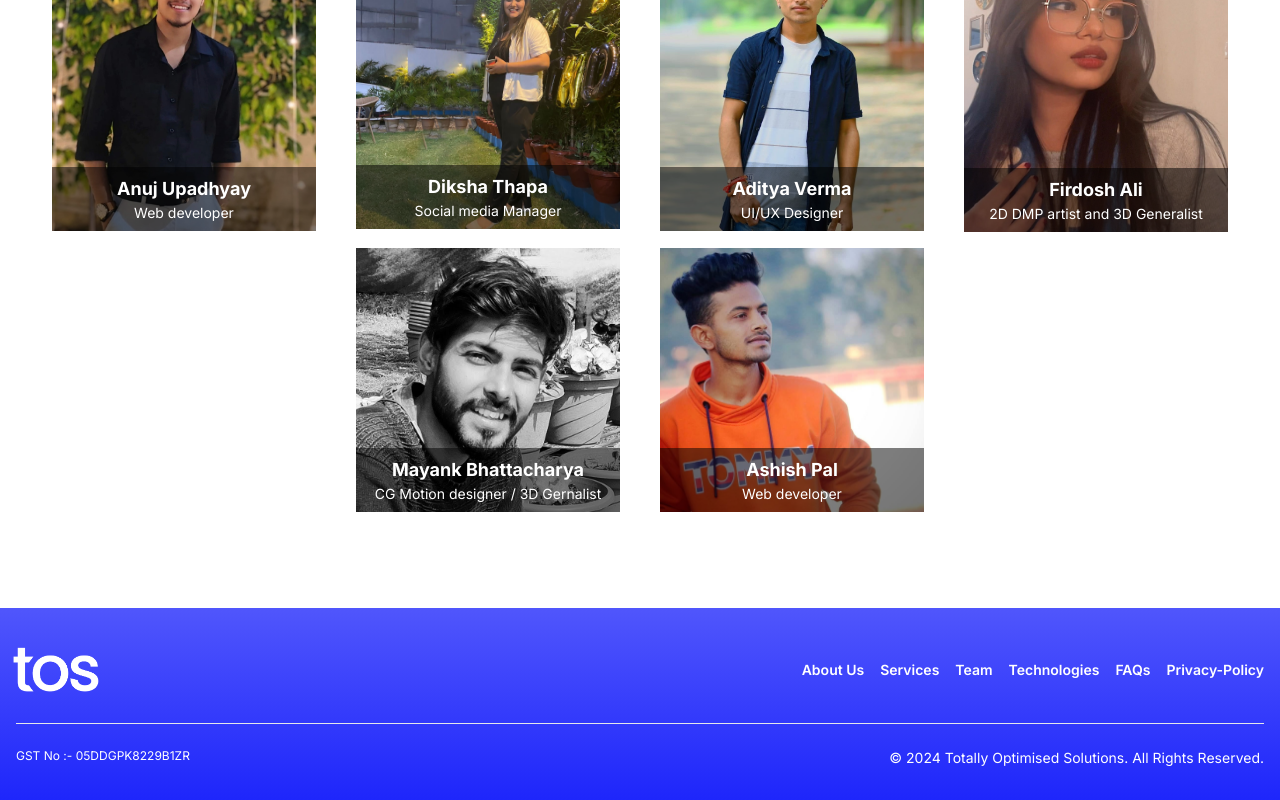
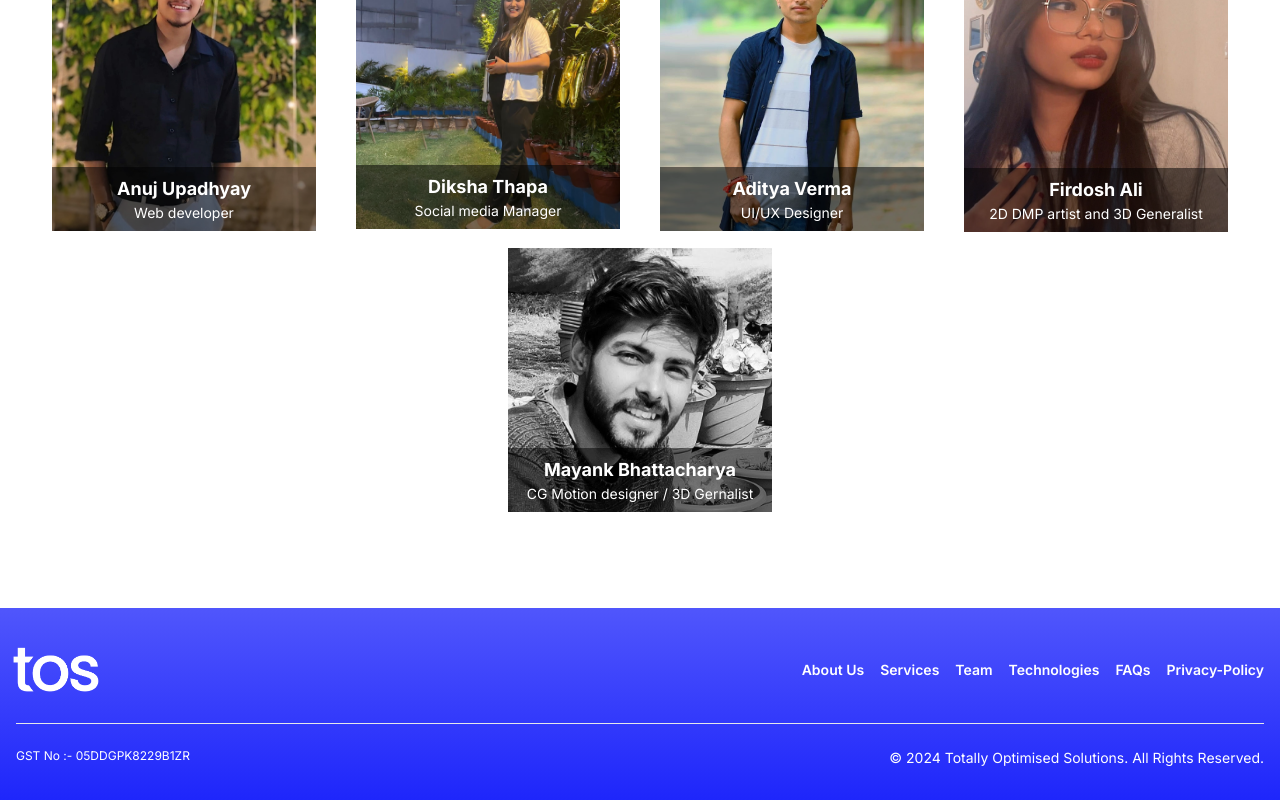
Before and after one commit to iamsouravganguli/tos-website, a Next.js app: page / in a window 1280 px wide. Shown: the part 6765-7565 px from the top of the page. Built offline with nearby package versions, Linux system fonts and the light colour scheme.

Commit message:
change in team component

```diff
--- a/components/main/teams/team.tsx
+++ b/components/main/teams/team.tsx
@@ -71,13 +71,13 @@ export const Teams: React.FC = () => {
       mail:"moonsilva.art@gmail.com",
       Linkedin:"https://www.linkedin.com/in/mayank-bhattacharya-b01bb462?utm_source=share&utm_campaign=share_via&utm_content=profile&utm_medium=android_app"
     },
-    {
-      name:"Ashish Pal",
-      position:"Web developer",
-      image:"/assets/team/Ashish.jpg",
-      mail:"ashu191319@gmail.com",
-      Linkedin:"https://www.linkedin.com/in/ashish-kumar-pal-1730312bb/"
-    },
+    // {
+    //   name:"Ashish Pal",
+    //   position:"Web developer",
+    //   image:"/assets/team/Ashish.jpg",
+    //   mail:"ashu191319@gmail.com",
+    //   Linkedin:"https://www.linkedin.com/in/ashish-kumar-pal-1730312bb/"
+    // },
 
 
 
```
